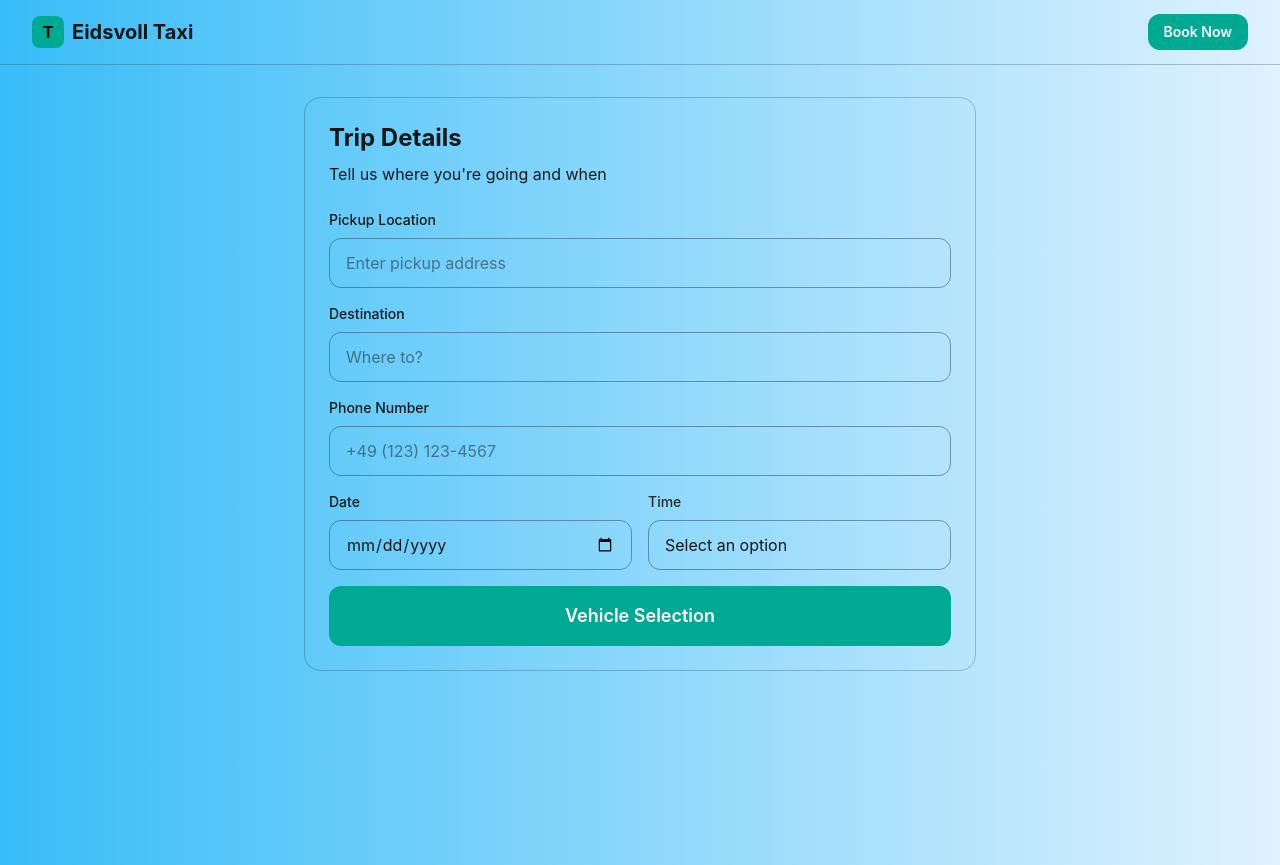
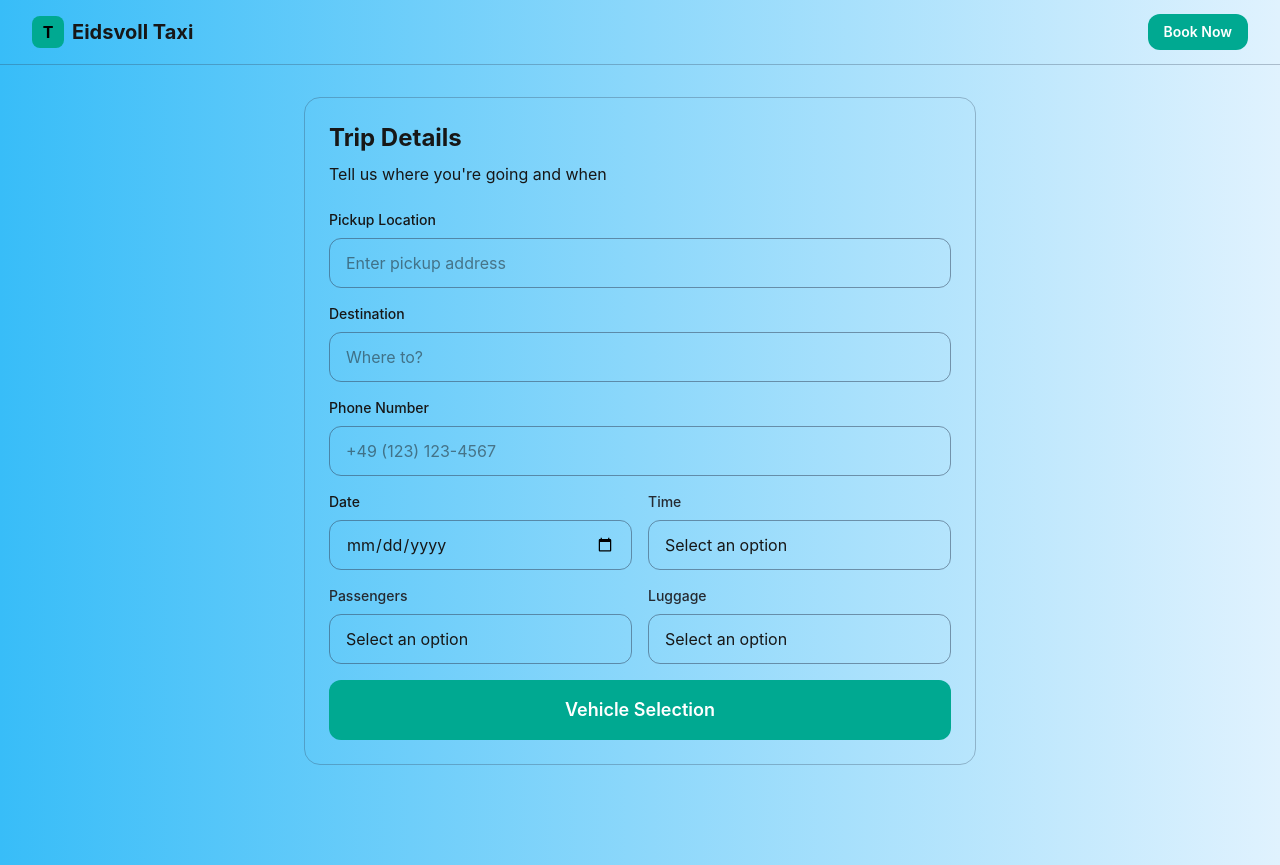
Before and after one commit to Enayat-Ahmadi/taxiapp, a Next.js app: page /booking in a window 1280 px wide. Built offline with nearby package versions, Linux system fonts and the light colour scheme.

Commit message:
add passenger and bag select

```diff
--- a/components/booking/BookingStep1.tsx
+++ b/components/booking/BookingStep1.tsx
@@ -3,11 +3,18 @@ import { motion } from "framer-motion";
 import { Card, Input, Button, Select } from "../ui";
 import { getTimeSlots } from "@/lib/utils";
 
+const passenger: string[] = [
+  "1 Passenger",
+  "2 Passengers",
+  "3 Passengers",
+  "4 Passengers",
+];
+const luggage: string[] = ["No Luggage", "1 Bag", "2 Bags", "3 Bags", "4 Bags"];
 export default function BookingStep1() {
   const timeSlots = getTimeSlots();
   return (
     <motion.div
-        initial={{ opacity: 0, y: 20 }}
+      // initial={{ opacity: 0, y: 20 }}
       animate={{ opacity: 1, y: 0 }}
       exit={{ opacity: 0, y: -20 }}
       transition={{ duration: 0.3 }}
@@ -37,8 +44,21 @@ export default function BookingStep1() {
               }))}
             />
           </div>
+          <div className="md:grid grid-cols-2 gap-4">
+            <Select
+              label="Passengers"
+              options={passenger.map((item) => ({
+                value: item,
+                label: item,
+              }))}
+            />
+            <Select
+              label="Luggage"
+              options={luggage.map((item) => ({ value: item, label: item }))}
+            />
+          </div>
           <Button type="submit" size="lg" className="w-full bg-teal text-white">
-          Vehicle Selection
+            Vehicle Selection
           </Button>
         </form>
       </Card>
```
